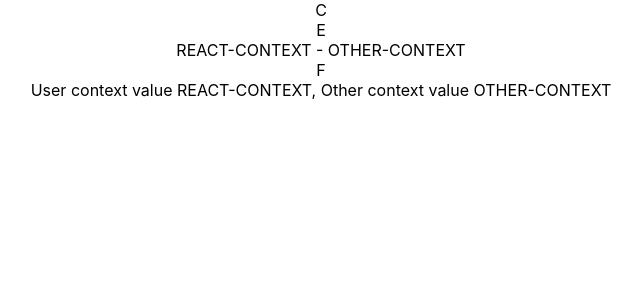
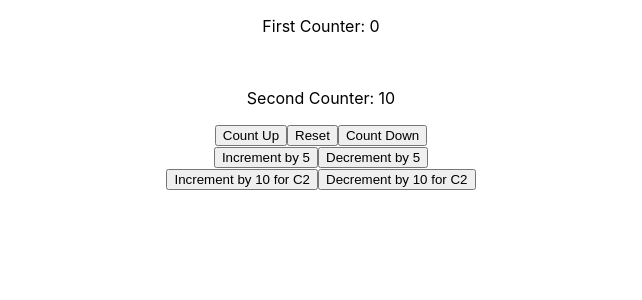
Before and after one commit to DebarunMitra/PlayWithReactHook, a React (Create React App) app in the folder hook-elements-and-implementations/: page / in a window 1280 px wide. Shown: the top 300 px of the page, without its empty margins (319-961 px from the left). Built offline with nearby package versions, Linux system fonts and the light colour scheme.

Commit message:
state and action as object

```diff
--- a/hook-elements-and-implementations/src/App.js
+++ b/hook-elements-and-implementations/src/App.js
@@ -13,6 +13,10 @@ import DataFetching from './Components/DataFetchWithUseEffect/DataFetching';
 import DataFetchingById from './Components/DataFetchWithUseEffect/DataFetchById';
 import ComponentC from './Components/ContextHook/ComponentC';
 
+import CounterWithReducer from './Components/UseReducer/CounterWithReducer';
+import CounterWithObjectStateAndAction from './Components/UseReducer/CounterWithObjectStateAndAction';
+
+
 
 export const UserContext = React.createContext();
 export const OtherContext = React.createContext();
@@ -21,13 +25,17 @@ export const OtherContext = React.createContext();
 function App() {
   return (
     <div className="App">
-    <UserContext.Provider value={'REACT-CONTEXT'}>
-      <OtherContext.Provider value={'OTHER-CONTEXT'}>
-          <ComponentC />
-      </OtherContext.Provider>
-    </UserContext.Provider>
+      <CounterWithObjectStateAndAction />
     </div>
   );
 }
 
 export default App;
+
+/**
+ *     <UserContext.Provider value={'REACT-CONTEXT'}>
+      <OtherContext.Provider  value={'OTHER-CONTEXT'}>
+          <ComponentC />
+      </OtherContext.Provider>
+    </UserContext.Provider>
+ */
--- /dev/null
+++ b/hook-elements-and-implementations/src/Components/UseReducer/CounterWithObjectStateAndAction.js
@@ -0,0 +1,48 @@
+import React, { useReducer } from 'react';
+
+
+const initialState = {
+    firstCounter: 0,
+    secondCounter: 10
+};
+
+const reducer = (state, action) => {
+    // return newState
+    switch (action.type) {
+        case 'increment':
+            return { ...state, firstCounter :state.firstCounter + action.value}
+        case 'decrement':
+            return { ...state, firstCounter: state.firstCounter - action.value }
+        case 'incrementBy10':
+            return { ...state, secondCounter: state.secondCounter + action.value }
+        case 'decrementBy10':
+            return {...state, secondCounter: state.secondCounter - action.value }
+        case 'reset':
+            return initialState
+        default:
+            return state
+
+    }
+}
+
+function CounterWithObjectStateAndAction(props) {
+    const [count, dispatch] = useReducer(reducer, initialState)
+
+    return (
+        <div>
+            <p>First Counter: {count.firstCounter}</p><br/>
+            <p>Second Counter: {count.secondCounter}</p>
+            <button onClick={() => dispatch({type : 'increment', value : 1})}>Count Up</button>
+            <button onClick={() => dispatch({ type: 'reset'})}>Reset</button>
+            <button onClick={() => dispatch({ type: 'decrement', value : 1})}>Count Down</button>
+            <br/>
+            <button onClick={() => dispatch({ type: 'increment', value: 5 })}>Increment by 5</button>
+            <button onClick={() => dispatch({ type: 'decrement', value: 5 })}>Decrement by 5</button>
+            <br />
+            <button onClick={() => dispatch({ type: 'incrementBy10', value: 10 })}>Increment by 10 for C2</button>
+            <button onClick={() => dispatch({ type: 'decrementBy10', value: 10 })}>Decrement by 10  for C2</button>
+        </div>
+    );
+}
+
+export default CounterWithObjectStateAndAction;
```
